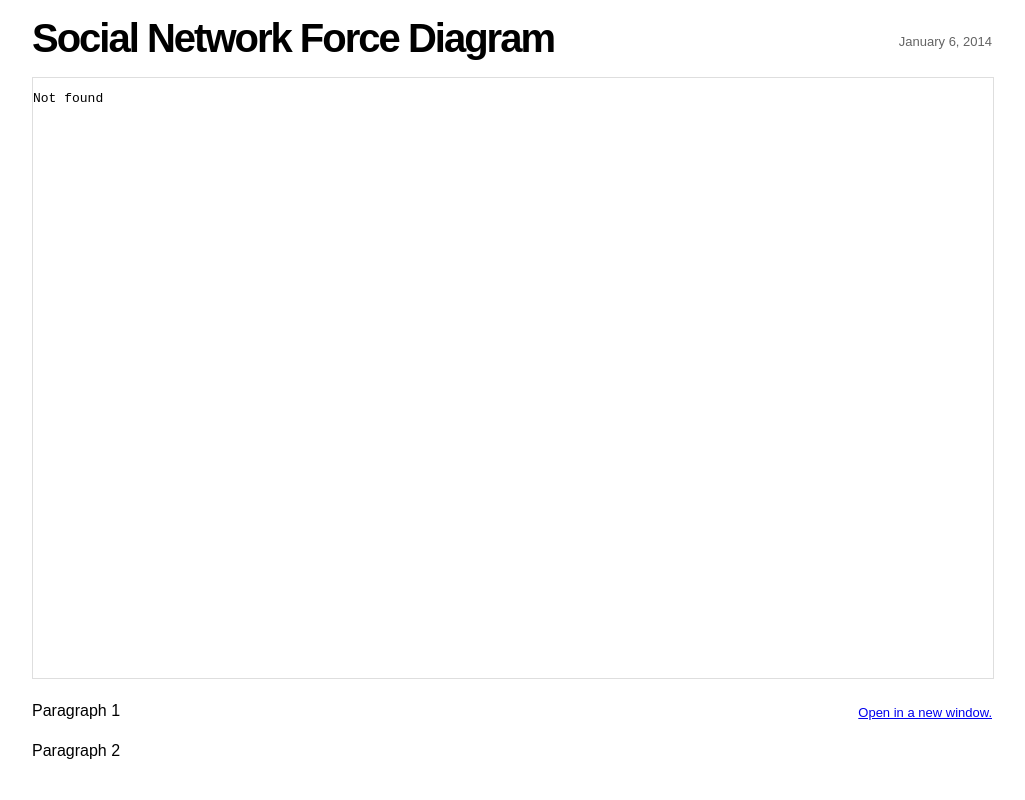
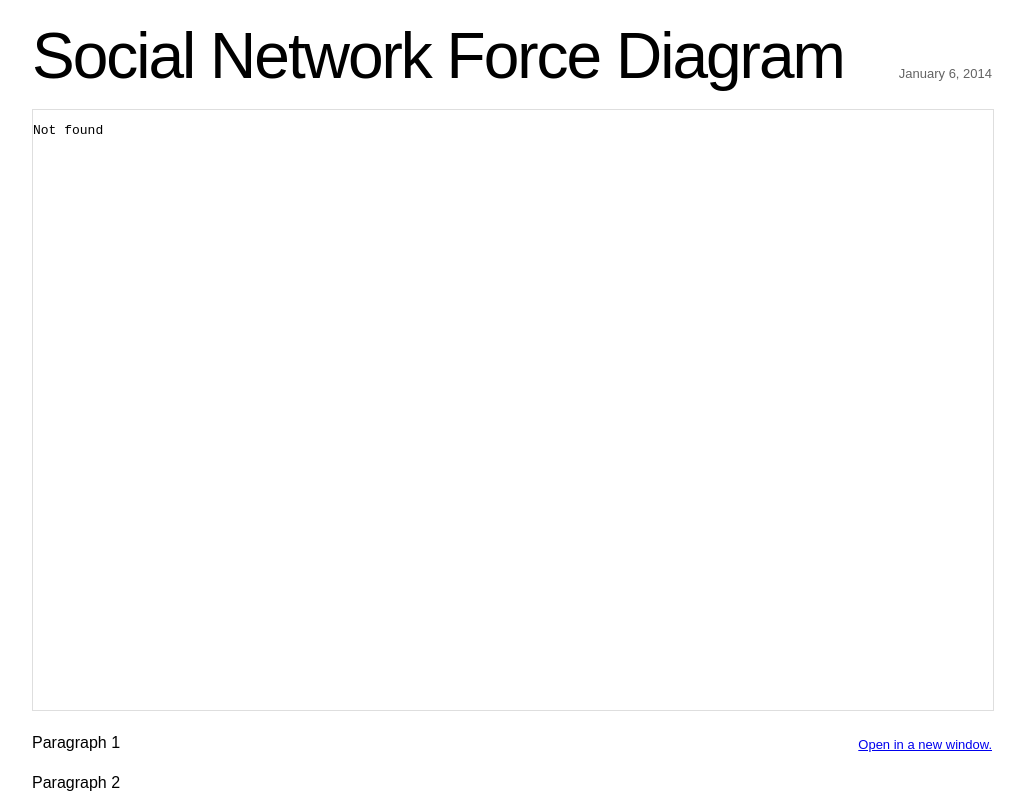
Before and after one commit to harbolkn/harbolkn.github.io, a plain HTML site: page force_layout.html in a window 1280 px wide. Shown: the whole page, without its empty margins (128-1153 px from the left). Drawn offline with Linux system fonts and the light colour scheme.

Commit message:
Font sizing

```diff
--- a/force_layout.html
+++ b/force_layout.html
@@ -15,12 +15,12 @@
 				tab-size: 2;
 				width: 960px;
                 height: 500px;
-				display: block;
 			}
 
 			h1{
-				font-size: 40px;
-				font-width: 200;
+				display: block;
+				font-size: 64px;
+                font-weight: 300;
 				letter-spacing: -2px;
 				margin: .3em 0 .1em 0;
 				text-rendering: optimizeLegibility;
```
